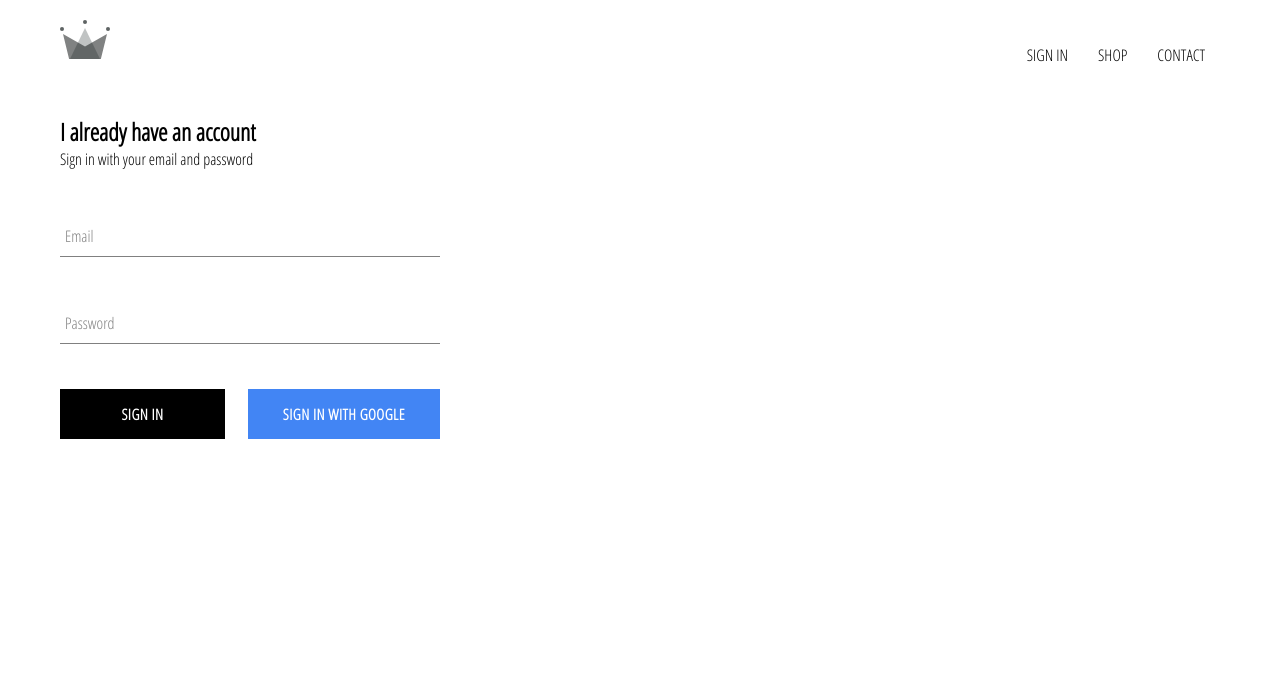
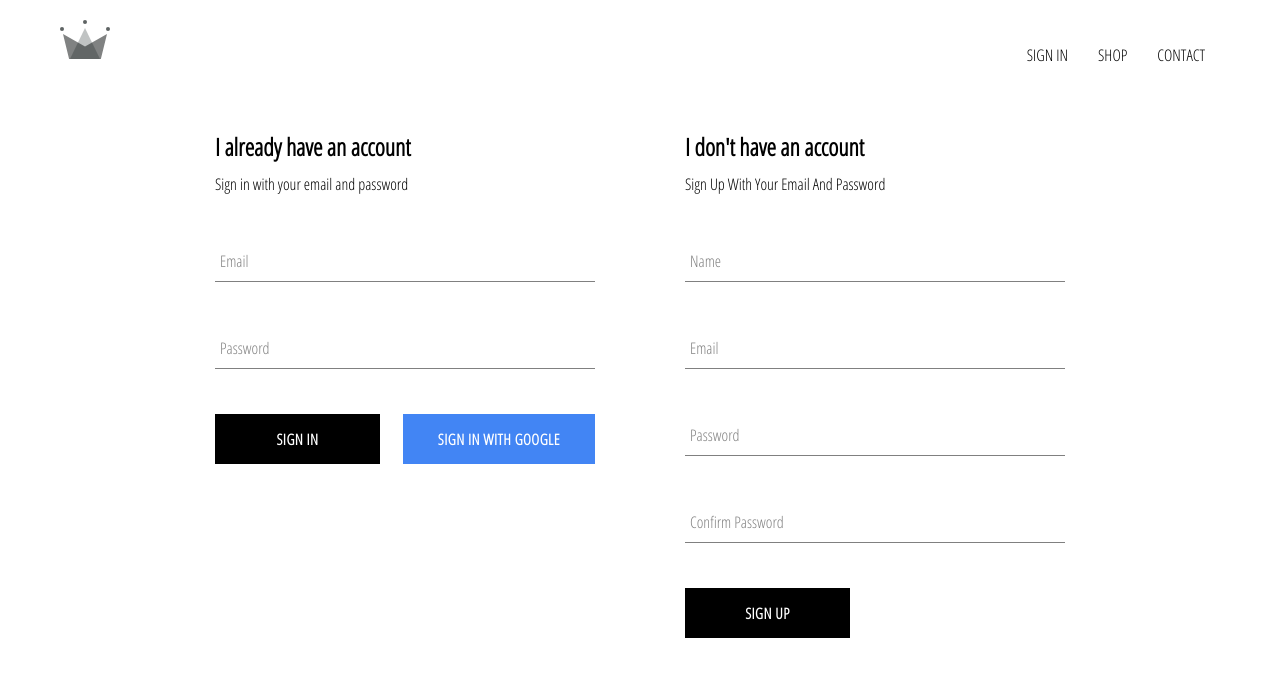
Before and after one commit to rakaadi/crwn-clothing-store, a React (Create React App) app: page /signIn in a window 1280 px wide. Shown: the top 676 px of the page. Built offline with nearby package versions, Linux system fonts and the light colour scheme; no server answers.

Commit message:
implemened firebase utils, and included ability to store authenticated user into firestore database

```diff
--- a/src/App.js
+++ b/src/App.js
@@ -6,7 +6,7 @@
 import ShopPage from "./pages/shoppage/ShopPage";
 import SignInUpPage from "./pages/sign-in-up-page/SignInUpPage";
 import Header from "./components/header/Header.component";
-import { auth } from "./firebase/firebase.utils";
+import { auth, createUserProfileDocument } from "./firebase/firebase.utils";
 
 class App extends Component {
   constructor() {
@@ -20,9 +20,23 @@
   unsubcribeFromAuth = null
 
   componentDidMount() {
-    this.unsubcribeFromAuth = auth.onAuthStateChanged(user => {
-      this.setState({ currentUser: user });
-    })
+    this.unsubcribeFromAuth = auth.onAuthStateChanged(async userAuth => {
+      if (userAuth) {
+        const userRef = await createUserProfileDocument(userAuth);
+        userRef.onSnapshot((snapShot) => {
+          this.setState(
+            {
+              currentUser: {
+                id: snapShot.id,
+                ...snapShot.data()
+              }
+            }
+          );
+        })
+      } else {
+        this.setState({ currentUser: userAuth });
+      }
+    });
   }
 
   componentWillUnmount() {
--- a/src/components/sign-in/SignIn.component.jsx
+++ b/src/components/sign-in/SignIn.component.jsx
@@ -30,7 +30,7 @@
     render() {
         return (
             <div className="sign-in">
-                <h2>I already have an account</h2>
+                <h2 className="title">I already have an account</h2>
                 <span>Sign in with your email and password</span>
 
                 <form onSubmit={this.handleSubmit}>
--- /dev/null
+++ b/src/components/sign-up/SignUp.component.jsx
@@ -0,0 +1,92 @@
+import React, { Component } from "react";
+
+import "./SignUp.scss";
+import FormInput from "../form-input/FormInput.component";
+import CustomButton from "../custom-button/CustomButton.component";
+import { auth, createUserProfileDocument } from "../../firebase/firebase.utils";
+
+class SignUp extends Component {
+    constructor() {
+        super();
+
+        this.state = {
+            displayName: "",
+            email: "",
+            password: "",
+            confirmPassword: ""
+        }
+    }
+
+    handleSubmit = async (event) => {
+        event.preventDefault();
+
+        const { displayName, email, password, confirmPassword } = this.state();
+
+        if (password !== confirmPassword) {
+            alert("Password don't macth!")
+            return;
+        }
+
+        try {
+            const { user } = await auth.createUserWithEmailAndPassword(email, password);
+            await createUserProfileDocument(user, { displayName });
+            this.setState({
+                displayName: "",
+                email: "",
+                password: "",
+                confirmPassword: ""
+            });
+        } catch (error) {
+            console.log(error);
+        }
+    }
+
+    handleChange = (event) => {
+        const { name, value } = event.target;
+
+        this.setState({ [name]: value });
+    };
+
+    render() {
+        const { displayName, email, password, confirmPassword } = this.state;
+        return (
+            <div className="sign-up">
+                <h2 className="title">I don't have an account</h2>
+                <span>Sign Up With Your Email And Password</span>
+                <form className="sign-up-form" onSubmit={this.handleSubmit}>
+                    <FormInput type="text"
+                        name="displayName"
+                        label="Name"
+                        value={displayName}
+                        onChange={this.handleChange}
+                        required
+                    />
+                    <FormInput type="email"
+                        name="email"
+                        label="Email"
+                        value={email}
+                        onChange={this.handleChange}
+                        required
+                    />
+                    <FormInput type="password"
+                        name="password"
+                        label="Password"
+                        value={password}
+                        onChange={this.handleChange}
+                        required
+                    />
+                    <FormInput type="password"
+                        name="confirmPassword"
+                        label="Confirm Password"
+                        value={confirmPassword}
+                        onChange={this.handleChange}
+                        required
+                    />
+                    <CustomButton type="submit">Sign Up</CustomButton>
+                </form>
+            </div>
+        )
+    }
+}
+
+export default SignUp;
--- /dev/null
+++ b/src/components/sign-up/SignUp.scss
@@ -0,0 +1,9 @@
+.sign-up {
+    width: 380px;
+    display: flex;
+    flex-direction: column;
+
+    .title {
+        margin: 10px 0;
+    }
+}
--- a/src/firebase/firebase.utils.js
+++ b/src/firebase/firebase.utils.js
@@ -12,6 +12,31 @@
     appId: "1:463463019928:web:747b4b6240157dea49e7ed",
     measurementId: "G-K88VBKV2S7"
 };
+export const createUserProfileDocument = async (userAuth, additionalData) => {
+    if (!userAuth) return;
+
+    const userRef = firestore.doc(`users/${userAuth.uid}`);
+    const snapShot = await userRef.get();
+
+    if (!snapShot.exists) {
+        const { displayName, email } = userAuth;
+        const createdAt = new Date();
+
+        try {
+            await userRef.set({
+                displayName,
+                email,
+                createdAt,
+                ...additionalData
+            })
+        } catch (error) {
+            console.log("error creating user", error.message);
+        }
+    }
+
+    return userRef;
+};
+
 firebase.initializeApp(firebaseConfig);
 
 export const auth = firebase.auth();
--- a/src/pages/sign-in-up-page/SignInUpPage.jsx
+++ b/src/pages/sign-in-up-page/SignInUpPage.jsx
@@ -2,12 +2,15 @@
 
 import "./SignInUpPage.scss";
 import SignIn from "../../components/sign-in/SignIn.component";
+import SignUp from "../../components/sign-up/SignUp.component";
 
 const SignInUpPage = () => {
     return (
-        <div className="sign-in">
+        <div className="sign-in-and-sign-up">
             <SignIn />
+            <SignUp />
         </div>
+
     )
 }
 
--- a/src/pages/sign-in-up-page/SignInUpPage.scss
+++ b/src/pages/sign-in-up-page/SignInUpPage.scss
@@ -0,0 +1,6 @@
+.sign-in-and-sign-up {
+    width: 850px;
+    display: flex;
+    justify-content: space-between;
+    margin: 30px auto;
+}
```
